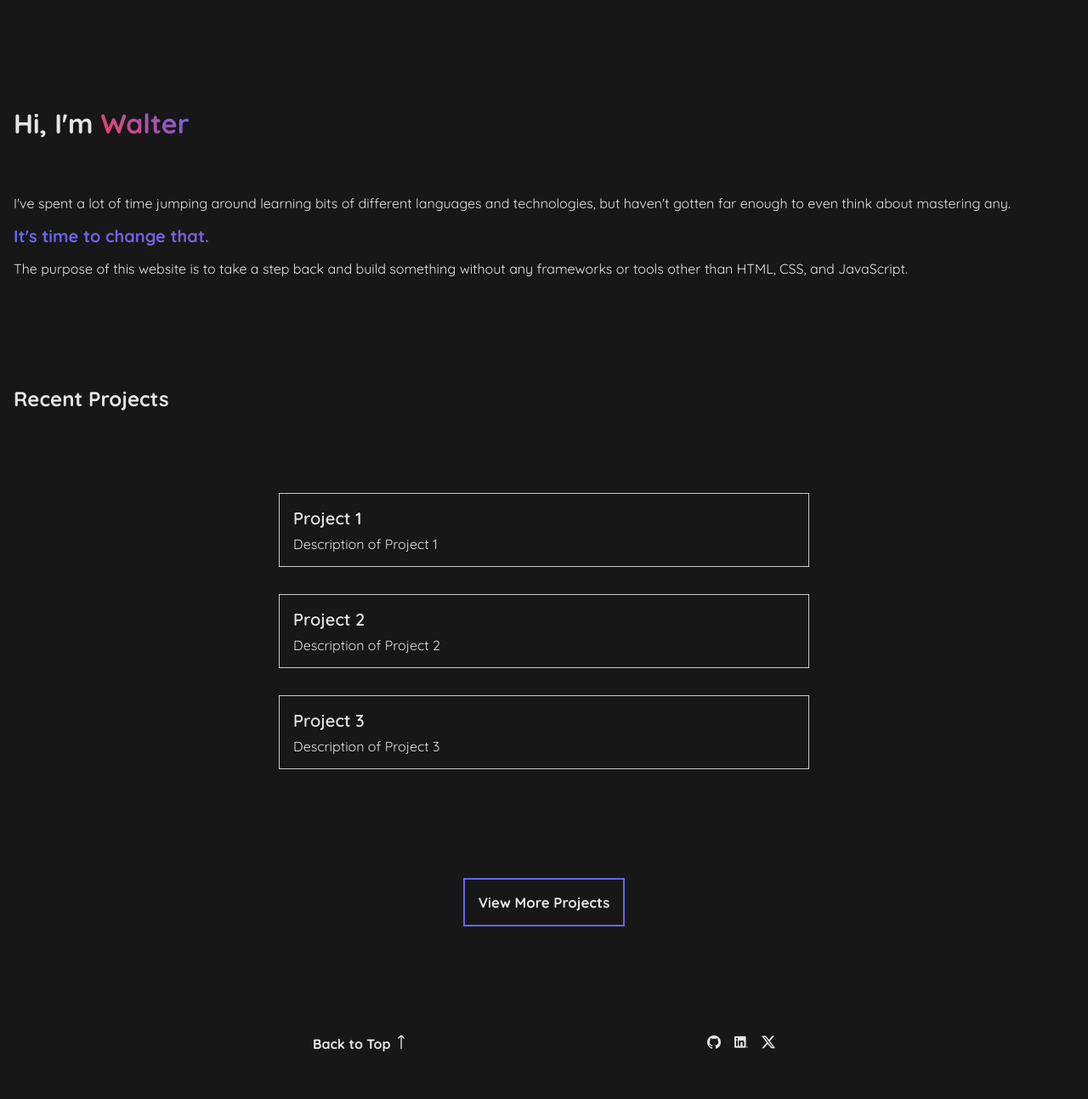
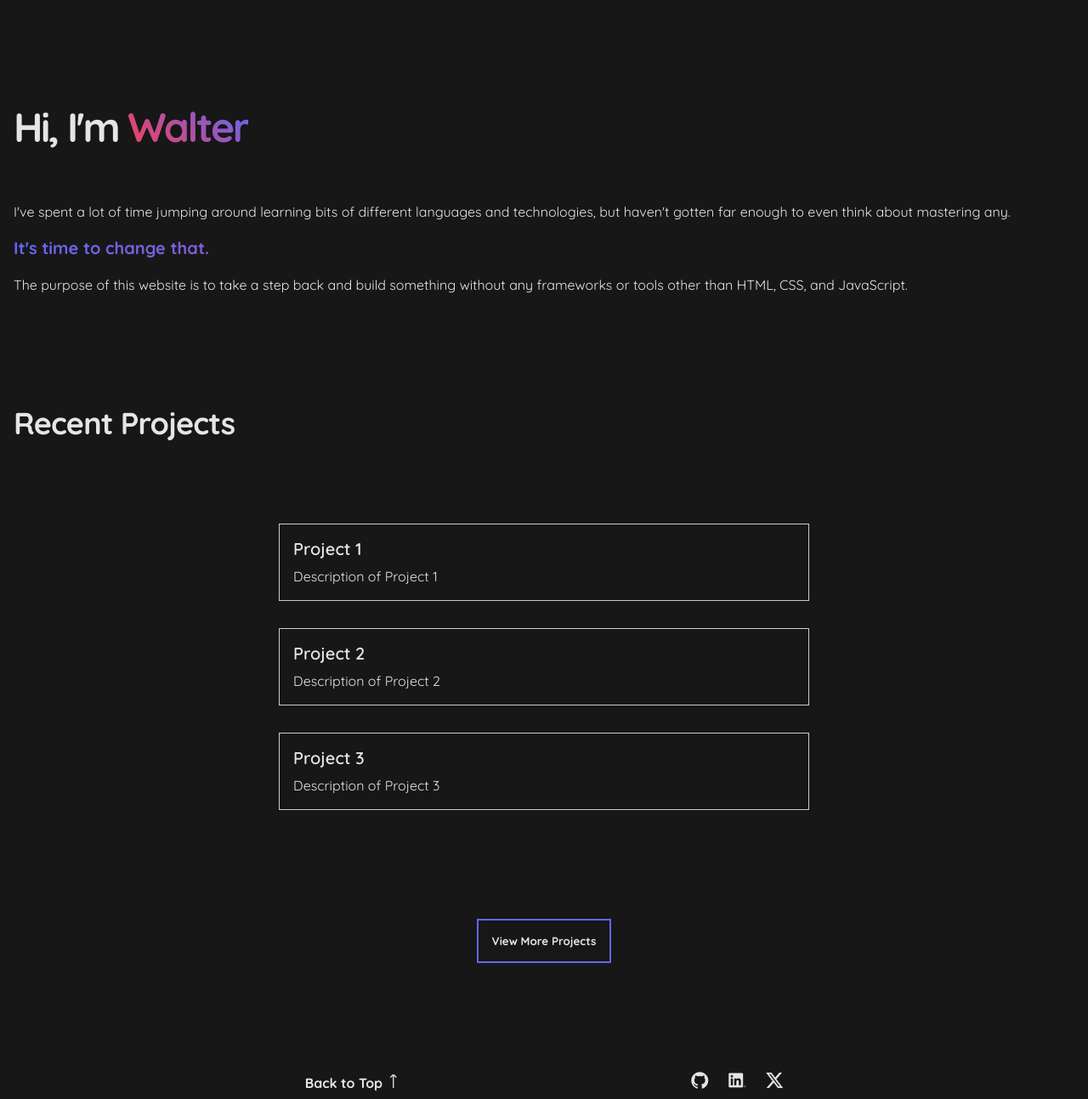
Before and after one commit to FurrerW/vanilla-portfolio, a plain HTML site: page index.html in a window 1280 px wide. Shown: the part 75-1368 px from the top of the page at 85% size. Before the commit the page ends 1325 px from the top, so only its background shows below. Drawn offline with nearby package versions, Linux system fonts and the light colour scheme.

Commit message:
Add typography styles and improve CSS organization
Reorganize CSS with semantic section comments, add heading and
paragraph styles, fix selectors, and open social links in new tab

```diff
--- a/css/style.css
+++ b/css/style.css
@@ -2,6 +2,7 @@
 @import url("https://cdn-uicons.flaticon.com/3.0.0/uicons-regular-straight/css/uicons-regular-straight.css");
 @import url("https://fonts.googleapis.com/css2?family=Quicksand:wght@300..700&display=swap");
 
+/* Global Styling */
 :root {
     * {
         box-sizing: border-box;
@@ -42,6 +43,49 @@ img {
     height: auto;
 }
 
+h1 {
+    font-size: 3rem;
+    line-height: 1;
+    letter-spacing: -0.05em;
+}
+
+h2 {
+    font-size: 2.25rem;
+    line-height: calc(2.5 / 2);
+    letter-spacing: -0.025em;
+}
+
+h3 {
+    font-size: 1.875rem;
+    line-height: cacl(2.25 / 1);
+    letter-spacing: -0.025em;
+}
+
+h4 {
+    font-size: 1.5rem;
+    line-height: calc(2 / 1.5);
+    letter-spacing: -0.025em;
+}
+
+h5 {
+    font-size: 1.25rem;
+    line-height: calc(1.75 / 1);
+    letter-spacing: 0em;
+}
+
+h6 {
+    font-size: 1.125rem;
+    line-height: calc(1.75 / 1);
+    letter-spacing: 0em;
+}
+
+p {
+    font-size: 1rem;
+    line-height: calc(1.5 / 1);
+    letter-spacing: 0em;
+}
+
+/* Header Styling */
 .logo {
     font-size: 2rem;
     font-weight: 600;
@@ -56,21 +100,19 @@ img {
 .topnav {
     align-items: center;
     display: flex;
-    font-size: 1rem;
     justify-content: space-between;
     padding-top: 1rem;
 }
 
-.topnav_links,
-.bottomnav_socials {
+.topnav_links {
     display: flex;
     flex-direction: row;
     list-style: none;
     gap: 1rem;
-    font-size: 1rem;
     font-weight: bold;
 }
 
+/* Main Styling */
 main {
     display: flex;
     flex-direction: column;
@@ -83,13 +125,21 @@ main {
     flex-direction: column;
     gap: 4rem;
 
+    .name {
+        background: linear-gradient(45deg, #f43f5e, #6366f1);
+        -webkit-background-clip: text;
+        background-clip: text;
+        color: transparent;
+        display: inline-block;
+    }
+
     .hero-description {
         display: flex;
         flex-direction: column;
         gap: 1rem;
         justify-content: space-evenly;
 
-        > .hero_text {
+        .hero_text {
             font-size: 1.25rem;
             font-weight: bold;
             background: linear-gradient(45deg, #6366f1, #f43f5e);
@@ -101,20 +151,12 @@ main {
     }
 }
 
-.name {
-    background: linear-gradient(45deg, #f43f5e, #6366f1);
-    -webkit-background-clip: text;
-    background-clip: text;
-    color: transparent;
-    display: inline-block;
-}
-
 .recent-projects {
     display: flex;
     flex-direction: column;
     gap: 4rem;
 
-    > h2 {
+    h2 {
         padding-bottom: 2rem;
     }
 
@@ -126,13 +168,9 @@ main {
         border: 2px solid #6366f1;
         padding: 1rem;
         background: none;
-
-        > a {
-            font-size: 1.05rem;
-        }
     }
 
-    > button:hover {
+    button:hover {
         background-color: #6366f1;
 
         a {
@@ -159,20 +197,32 @@ main {
     justify-content: space-between;
     gap: 0.5rem;
 
-    > a {
+    a {
         font-size: 1.25rem;
         font-weight: 600;
     }
 }
 
+/* Footer Styling */
 footer {
     height: 2rem;
-    > nav {
+    nav {
         display: flex;
         align-items: center;
         justify-content: space-evenly;
+
+        .bottomnav_socials {
+            display: flex;
+            flex-direction: row;
+            list-style: none;
+            gap: 1.5rem;
+            font-size: 1.25rem;
+            font-weight: bold;
+        }
     }
 }
+
+/* Media Queries */
 
 @media screen and (prefers-reduced-motion: no-preference) {
     html {
@@ -180,8 +230,8 @@ footer {
     }
 }
 
-@media screen and (min-width: 721) {
-    .site {
-        max-width: 1024px;
-    }
+@media screen and (width < 600px) {
 }
+
+@media screen and (width >= 600px) {
+}
--- a/index.html
+++ b/index.html
@@ -32,7 +32,7 @@
                 </header>
                 <main>
                     <div class="hero">
-                        <h1>Hi, I'm <span class="name">Walter</span></h1>
+                        <h1 class="hero-intro">Hi, I'm <span class="name">Walter</span></h1>
                         <div class="hero-description">
                             <p>
                                 I've spent a lot of time jumping around learning bits of different languages and
@@ -71,13 +71,19 @@
                         </div>
                         <ul class="bottomnav_socials">
                             <li>
-                                <a href="#" class="topnav_social_icon"><i class="fi fi-brands-github"></i></a>
+                                <a href="#" class="topnav_social_icon" target="_blank"
+                                    ><i class="fi fi-brands-github"></i
+                                ></a>
                             </li>
                             <li>
-                                <a href="#" class="topnav_social_icon"><i class="fi fi-brands-linkedin"></i></a>
+                                <a href="#" class="topnav_social_icon" target="_blank"
+                                    ><i class="fi fi-brands-linkedin"></i
+                                ></a>
                             </li>
                             <li>
-                                <a href="#" class="topnav_social_icon"><i class="fi fi-brands-twitter-alt"></i></a>
+                                <a href="#" class="topnav_social_icon" target="_blank"
+                                    ><i class="fi fi-brands-twitter-alt"></i
+                                ></a>
                             </li>
                         </ul>
                     </nav>
```
